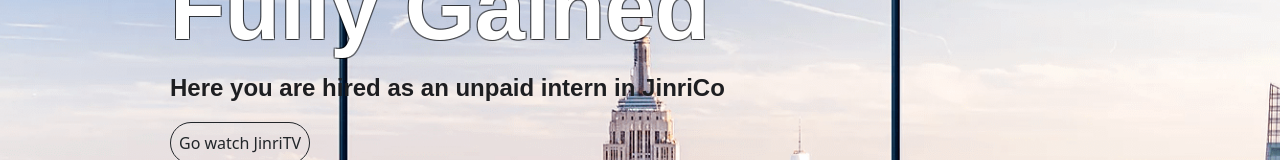
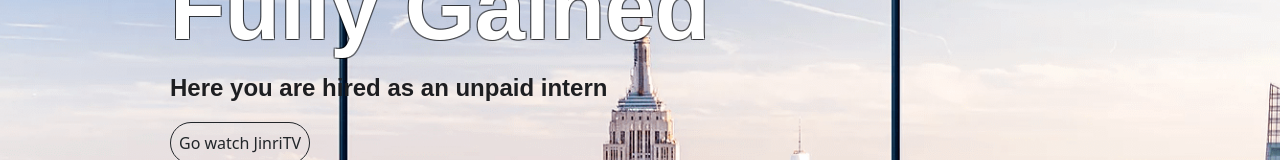
Before and after one commit to chococappucino/business-jinritv, a React (Create React App) app: page / in a window 1280 px wide. Shown: the part 374-534 px from the top of the page. Built offline with nearby package versions, Linux system fonts and the light colour scheme.

Commit message:
9.28
minor text update on the banner

```diff
--- a/src/components/Banner/Banner.js
+++ b/src/components/Banner/Banner.js
@@ -13,7 +13,7 @@
       <div className={classes.TextPosition}>
         <h1 className={classes.TitleText}>Knowledge is Fully Gained</h1>
         <p className={classes.DescriptionText}>
-          Here you are hired as an unpaid intern in JinriCo
+          Here you are hired as an unpaid intern
         </p>
         <Button
           className="rounded-pill p-2"
```
